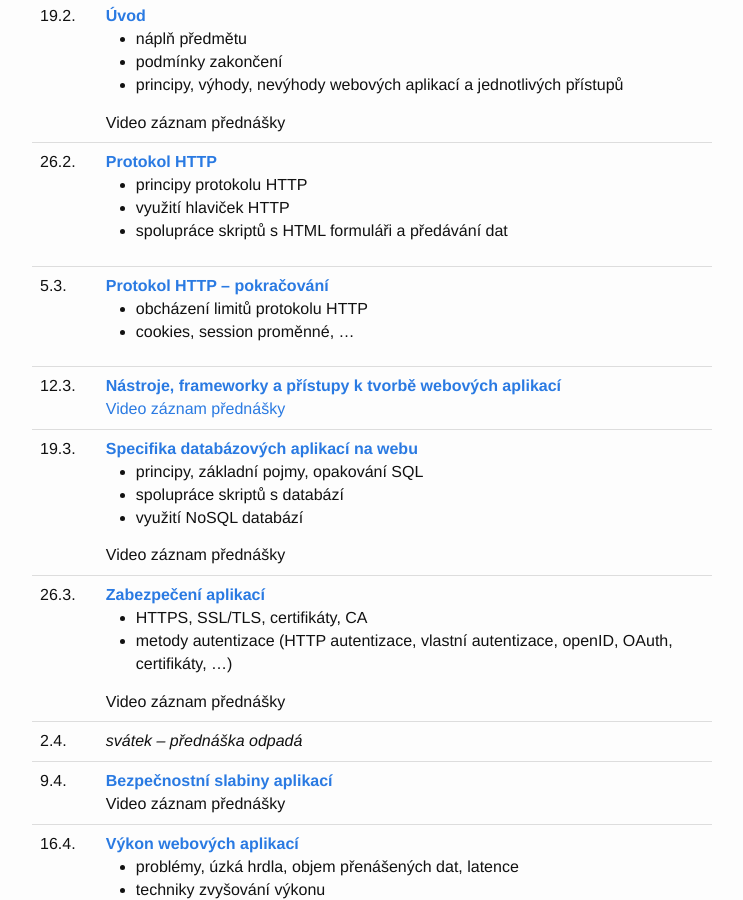
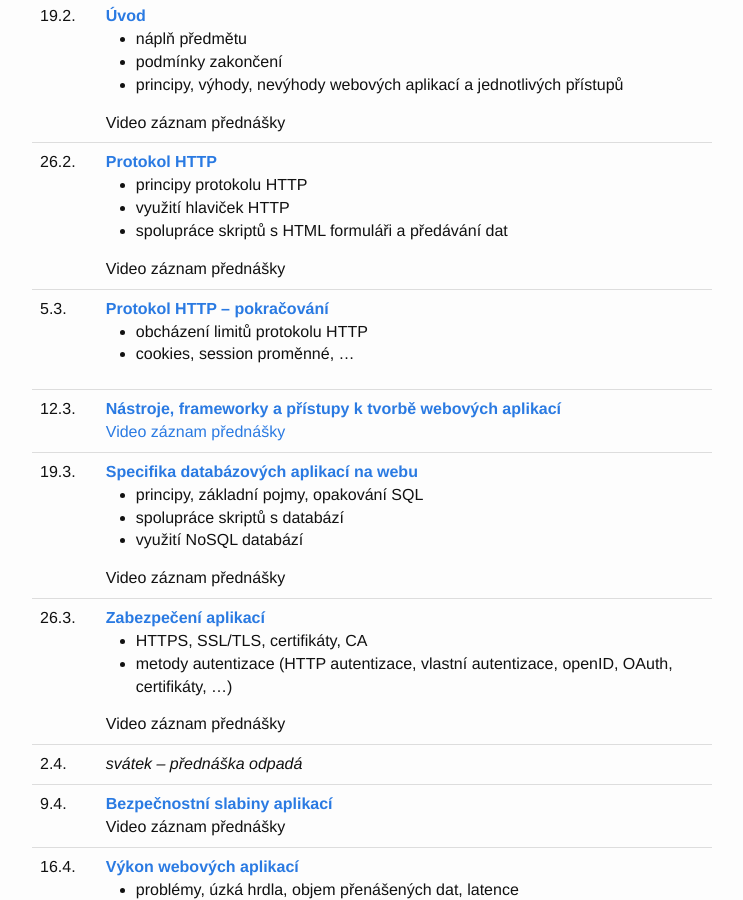
Before and after one commit to 4iz278/4iz278.github.io, a Jekyll site: the page built from prednasky/index.html, in a window 1280 px wide and 900 px high, scrolled down 468 px. Shown: the whole window, without its empty margins (268-1011 px from the left). Built offline with Jekyll 4.4.1, drawn with Linux system fonts in a browser that asks for light colours; nearby versions of some CDN libraries.

Commit message:
Added initial HTTP lecture

```diff
--- a/prednasky/index.html
+++ b/prednasky/index.html
@@ -52,6 +52,10 @@
           <li>využití hlaviček HTTP </li>
           <li>spolupráce skriptů s HTML formuláři a předávání dat</li>
         </ul>
+        <details>
+          <summary>Video záznam přednášky</summary>
+          <iframe width="560" height="315" src="https://www.youtube.com/embed/lvHWU4ntsU0" frameborder="0" allow="accelerometer; autoplay; encrypted-media; gyroscope; picture-in-picture" allowfullscreen></iframe>
+        </details>
       </td>
     </tr>
     <tr>
```
